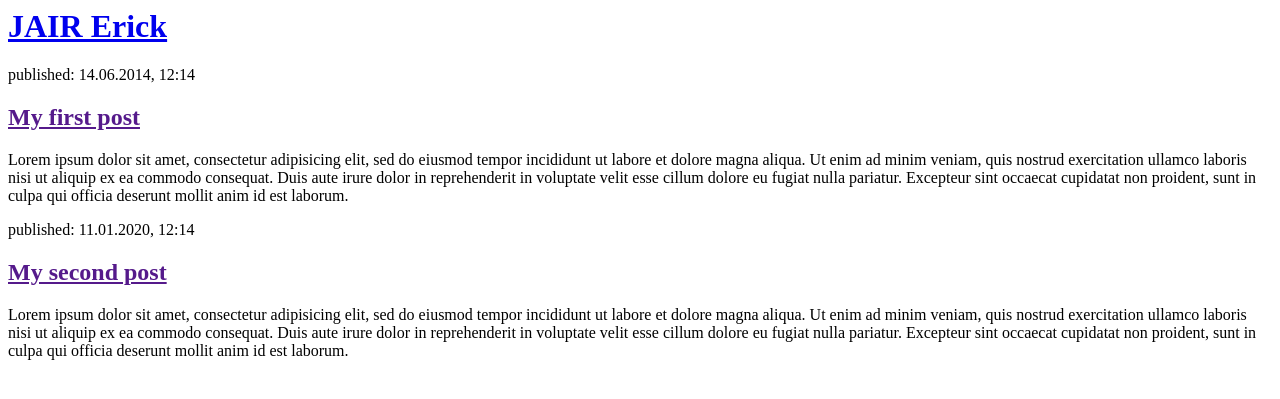
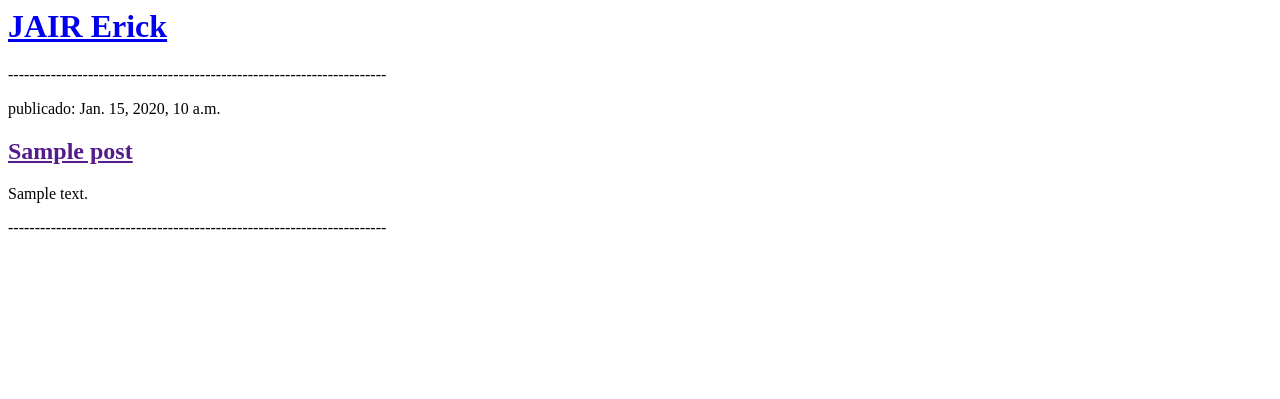
Before and after one commit to jair-gitt/my-first-blog, a Django app: page / in a window 1280 px wide. Shown: the top 399 px of the page. Run offline with Django 3.2, Linux system fonts and the light colour scheme; tables that the repository leaves empty hold one stand-in row (values such as "Sample post").

Commit message:
Templates modificados para mostrar post desde base de datos.

```diff
--- a/blog/templates/blog/post_list.html
+++ b/blog/templates/blog/post_list.html
@@ -1,4 +1,4 @@
-<html>
+<html lang="en">
     <head>
         <title>Django Girls blog Jair</title>
     </head>
@@ -7,16 +7,16 @@
             <h1><a href="/">JAIR Erick</a></h1>
         </div>
 
-        <div>
-            <p>published: 14.06.2014, 12:14</p>
-            <h2><a href="">My first post</a></h2>
-            <p>Lorem ipsum dolor sit amet, consectetur adipisicing elit, sed do eiusmod tempor incididunt ut labore et dolore magna aliqua. Ut enim ad minim veniam, quis nostrud exercitation ullamco laboris nisi ut aliquip ex ea commodo consequat. Duis aute irure dolor in reprehenderit in voluptate velit esse cillum dolore eu fugiat nulla pariatur. Excepteur sint occaecat cupidatat non proident, sunt in culpa qui officia deserunt mollit anim id est laborum.</p>
-        </div>
-
-        <div>
-            <p>published: 11.01.2020, 12:14</p>
-            <h2><a href="">My second post</a></h2>
-            <p>Lorem ipsum dolor sit amet, consectetur adipisicing elit, sed do eiusmod tempor incididunt ut labore et dolore magna aliqua. Ut enim ad minim veniam, quis nostrud exercitation ullamco laboris nisi ut aliquip ex ea commodo consequat. Duis aute irure dolor in reprehenderit in voluptate velit esse cillum dolore eu fugiat nulla pariatur. Excepteur sint occaecat cupidatat non proident, sunt in culpa qui officia deserunt mollit anim id est laborum.</p>
-        </div>
+        <!-- {{ posts }}   -->
+        <!-- {% for post in posts %} {{ post }}{% endfor %} -->
+        {% for post in posts %}
+    <div>
+        <p>-----------------------------------------------------------------------</p>
+        <p> publicado: {{ post.published_date }}</p>
+        <h2><a href="">{{ post.title }}</a></h2>
+        <p>{{ post.text|linebreaksbr }}</p>
+        <p>-----------------------------------------------------------------------</p>
+    </div>
+{% endfor %}
     </body>
 </html>
--- a/blog/views.py
+++ b/blog/views.py
@@ -1,5 +1,8 @@
 from django.shortcuts import render
+from django.utils import timezone
+from .models import Post
 
 # Create your views here.
 def post_list(request):
-    return render(request, 'blog/post_list.html', {})
+    posts = Post.objects.filter(published_date__lte=timezone.now()).order_by('published_date')
+    return render(request, 'blog/post_list.html', {'posts': posts})
```
